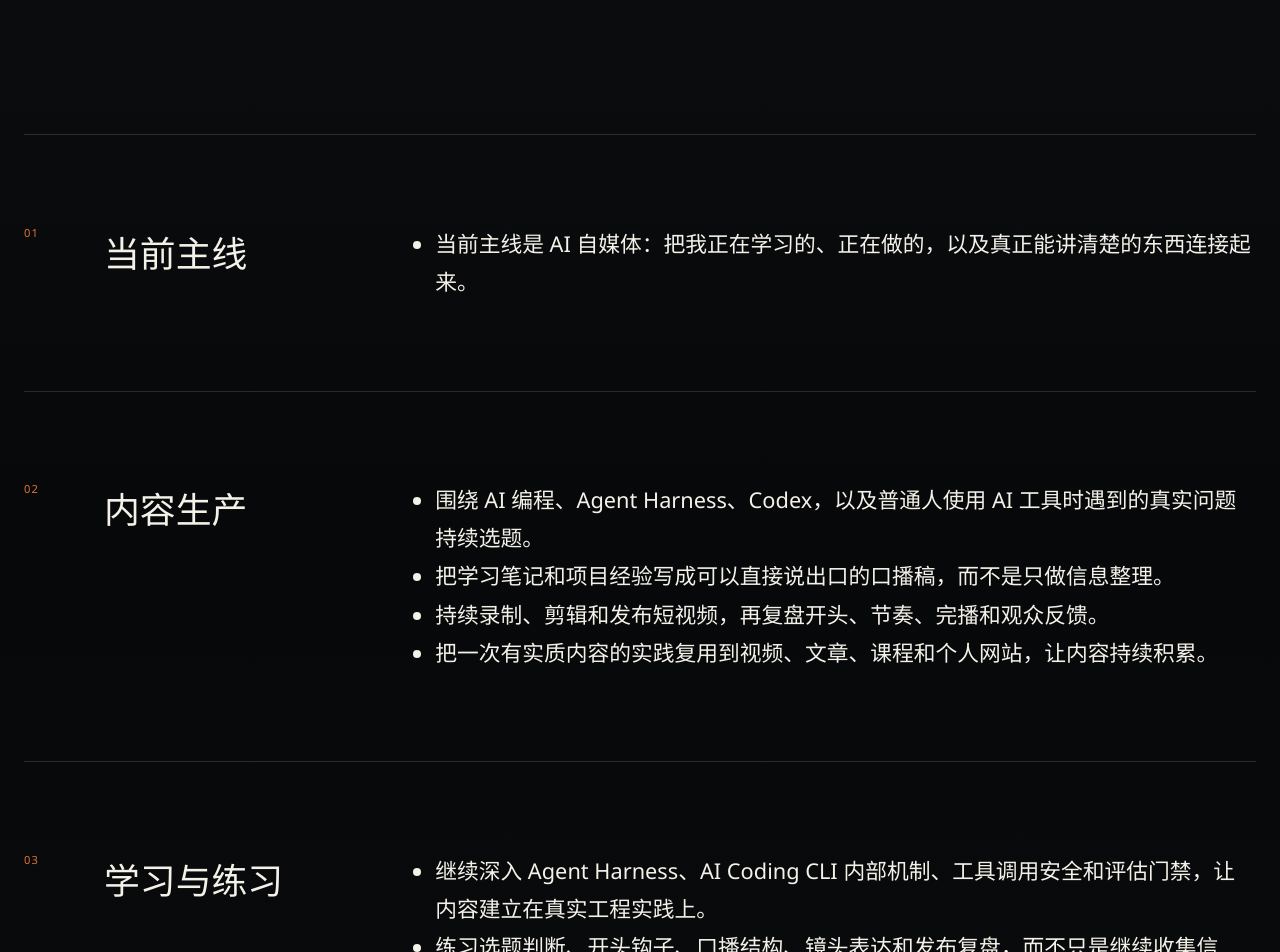
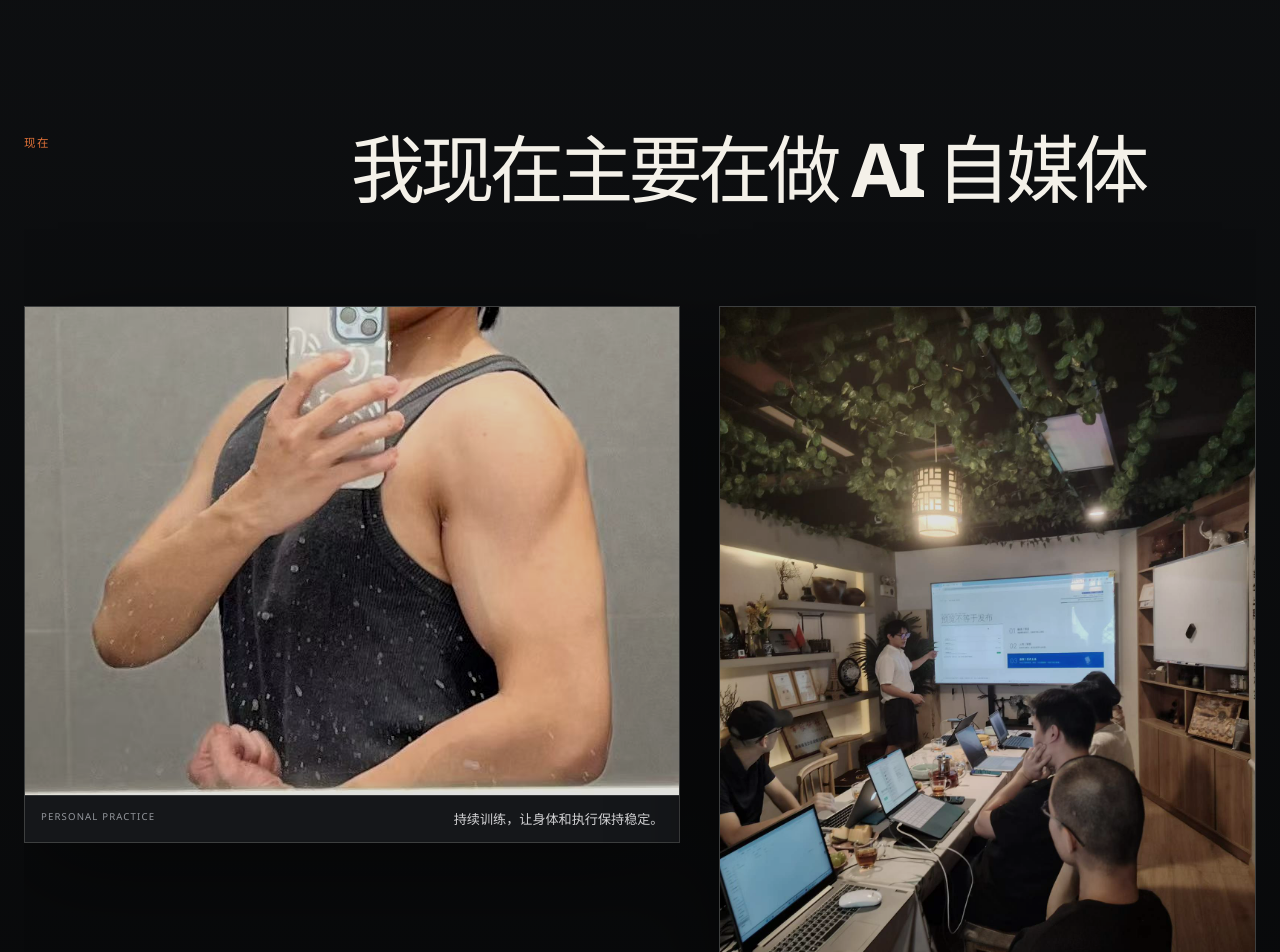
Before and after one commit to luochen211/luo-chen-com, a React (Vite) app: page /now in a window 1280 px wide. Shown: the part 1360-2312 px from the top of the page. Built offline with nearby package versions, Linux system fonts and the light colour scheme.

Commit message:
refactor: move personal photos to now page

```diff
--- a/src/App.jsx
+++ b/src/App.jsx
@@ -186,7 +186,7 @@ function SiteApp() {
         <Routes>
           <Route path="/" element={<HomePage t={t} locale={locale} />} />
           <Route path="/about" element={<AboutPage t={t} locale={locale} />} />
-          <Route path="/now" element={<NowPage t={t} />} />
+          <Route path="/now" element={<NowPage t={t} locale={locale} />} />
           <Route path="/output" element={<OutputPage t={t} locale={locale} />} />
           <Route path="/work" element={<Navigate replace to="/output" />} />
           <Route path="/writing" element={<Navigate replace to="/output" />} />
--- a/src/pages/AboutPage.jsx
+++ b/src/pages/AboutPage.jsx
@@ -24,16 +24,6 @@ export default function AboutPage({ t, locale = 'zh' }) {
         </div>
         <h1>{t.about.title}</h1>
         <p>{t.about.intro}</p>
-        <div className="about-photo-gallery" aria-label={isEnglish ? 'Personal and workshop photos' : '个人与工作现场照片'}>
-          <figure>
-            <img src="/media/about-training.jpg" alt={t.hero.avatarAlt} width="809" height="603" />
-            <figcaption><small>{isEnglish ? 'PERSONAL PRACTICE' : '个人状态'}</small></figcaption>
-          </figure>
-          <figure>
-            <img src="/media/about-workshop.jpg" alt={isEnglish ? 'Workshop participants listening to a presentation' : '工作坊现场，参与者正在听分享'} width="1368" height="1824" />
-            <figcaption><small>{isEnglish ? 'REAL DELIVERY' : '现场交付'}</small></figcaption>
-          </figure>
-        </div>
       </header>
 
       <section className="about-timeline-chapter" aria-labelledby="timeline-title">
--- a/src/pages/NowPage.jsx
+++ b/src/pages/NowPage.jsx
@@ -1,4 +1,5 @@
-export default function NowPage({ t }) {
+export default function NowPage({ t, locale = 'zh' }) {
+  const isEnglish = locale === 'en'
   const sections = [
     [t.now.direction, t.now.learningItems.slice(0, 1)],
     [t.now.projects, t.now.building],
@@ -15,6 +16,22 @@ export default function NowPage({ t }) {
         <h1>{t.now.title}</h1>
       </header>
       <blockquote><span>{t.now.mindset}</span></blockquote>
+      <section className="now-photo-chapter" aria-labelledby="now-photo-title">
+        <header className="chapter-heading editorial-heading">
+          <p>{t.now.eyebrow}</p>
+          <h2 id="now-photo-title">{t.now.title}</h2>
+        </header>
+        <div className="now-photo-gallery">
+          <figure>
+            <img src="/media/about-training.jpg" alt={t.hero.avatarAlt} width="809" height="603" />
+            <figcaption><small>PERSONAL PRACTICE</small><span>{isEnglish ? 'Keep training so the body and execution stay steady.' : '持续训练，让身体和执行保持稳定。'}</span></figcaption>
+          </figure>
+          <figure>
+            <img src="/media/about-workshop.jpg" alt={isEnglish ? 'Workshop participants listening to a presentation' : '工作坊现场，参与者正在听分享'} width="1368" height="1824" />
+            <figcaption><small>REAL DELIVERY</small><span>{isEnglish ? 'Bring what I understand into a real room.' : '把理解过的东西带到真实现场。'}</span></figcaption>
+          </figure>
+        </div>
+      </section>
       <div className="now-focus-list">
         {sections.filter(([, items]) => items.length).map(([title, items], index) => (
           <section key={title}><span>{String(index + 1).padStart(2, '0')}</span><h2>{title}</h2><ul>{items.map((item) => <li key={item}>{item}</li>)}</ul></section>
--- a/src/redesign.css
+++ b/src/redesign.css
@@ -783,7 +783,6 @@ body {
 }
 
 /* About is an editorial biography: trajectory, principles, then contact. */
-.about-hero { position: relative; }
 .about-hero > * {
   animation: about-rise 0.8s cubic-bezier(0.2, 0.75, 0.2, 1) both;
 }
@@ -791,38 +790,36 @@ body {
 .about-hero > h1 { animation-delay: 80ms; }
 .about-hero > p { animation-delay: 160ms; }
 .about-hero > div > span { color: var(--muted); font-size: 0.78rem; letter-spacing: 0.12em; }
-.about-photo-gallery {
-  position: absolute;
-  right: clamp(0rem, 2vw, 2rem);
-  bottom: 6rem;
-  display: grid;
-  grid-template-columns: 1.1fr 0.9fr;
-  gap: 0.75rem;
-  width: min(31vw, 26rem);
-  transform: rotate(1.5deg);
-  animation: about-rise 0.8s 240ms cubic-bezier(0.2, 0.75, 0.2, 1) both;
-}
-.about-photo-gallery figure {
+.now-photo-chapter {
+  padding: clamp(6rem, 12vw, 11rem) 0;
+  border-bottom: 1px solid var(--line);
+}
+.now-photo-chapter .chapter-heading { display: grid; grid-template-columns: minmax(10rem, 0.45fr) minmax(0, 1.55fr); align-items: start; }
+.now-photo-chapter .chapter-heading h2 { max-width: 62rem; }
+.now-photo-gallery {
+  display: grid;
+  grid-template-columns: minmax(0, 1.1fr) minmax(15rem, 0.9fr);
+  align-items: start;
+  gap: clamp(1rem, 3vw, 3rem);
+  margin-top: clamp(4rem, 8vw, 7rem);
+}
+.now-photo-gallery figure {
   margin: 0;
-  overflow: hidden;
   border: 1px solid rgba(242, 240, 233, 0.18);
   background: var(--surface);
   box-shadow: 0 2rem 6rem rgba(0, 0, 0, 0.45);
 }
-.about-photo-gallery figure:first-child { margin-top: 3rem; }
-.about-photo-gallery img {
+.now-photo-gallery img {
   display: block;
   width: 100%;
-  height: clamp(17rem, 30vw, 29rem);
-  object-fit: cover;
-  filter: grayscale(0.32) contrast(1.04) brightness(0.86);
+  height: auto;
+  filter: grayscale(0.2) contrast(1.04) brightness(0.88);
   transition: filter 0.7s ease, transform 0.7s cubic-bezier(0.2, 0.8, 0.2, 1);
 }
-.about-photo-gallery figure:first-child img { object-position: 58% 50%; }
-.about-photo-gallery figure:last-child img { object-position: 50% 58%; }
-.about-photo-gallery figure:hover img { transform: scale(1.04); filter: grayscale(0) contrast(1.02) brightness(0.96); }
-.about-photo-gallery figcaption { padding: 0.7rem 0.8rem; border-top: 1px solid var(--line); }
-.about-photo-gallery small { color: var(--muted); font-size: 0.6rem; letter-spacing: 0.12em; }
+.now-photo-gallery figure:hover img { filter: grayscale(0) contrast(1.02) brightness(0.98); }
+.now-photo-gallery figcaption { display: flex; justify-content: space-between; gap: 1rem; padding: 0.85rem 1rem; border-top: 1px solid var(--line); }
+.now-photo-gallery small { color: var(--muted); font-size: 0.6rem; letter-spacing: 0.12em; }
+.now-photo-gallery figcaption span { color: var(--ink-soft); font-size: 0.82rem; line-height: 1.4; text-align: right; }
 
 .about-timeline-chapter { padding: clamp(6rem, 12vw, 11rem) 0; border-block: 1px solid var(--line); }
 .about-timeline-chapter .chapter-heading { display: grid; grid-template-columns: minmax(10rem, 0.45fr) minmax(0, 1.55fr); align-items: start; }
@@ -1124,7 +1121,6 @@ body {
   .contact-hero { grid-template-columns: 1fr; }
   .about-principles { gap: 4rem; }
   .about-contact-heading { grid-template-columns: 1fr; }
-  .about-photo-gallery { position: relative; right: auto; bottom: auto; width: min(26rem, 72vw); margin: 4rem 0 0 auto; }
 }
 
 @media (max-width: 800px) {
@@ -1196,7 +1192,10 @@ body {
   .output-project-compact:hover { padding-inline: 0.75rem; }
 
   .route-hero { min-height: 72svh; }
-  .about-photo-gallery { width: min(30rem, 100%); margin-top: 3rem; transform: none; }
+  .now-photo-chapter .chapter-heading { grid-template-columns: 1fr; }
+  .now-photo-gallery { grid-template-columns: 1fr; margin-top: 3rem; }
+  .now-photo-gallery figcaption { align-items: flex-start; flex-direction: column; gap: 0.4rem; }
+  .now-photo-gallery figcaption span { text-align: left; }
   .about-principles,
   .about-contact-lead { grid-template-columns: 1fr; }
   .about-timeline-chapter .chapter-heading { grid-template-columns: 1fr; }
```
